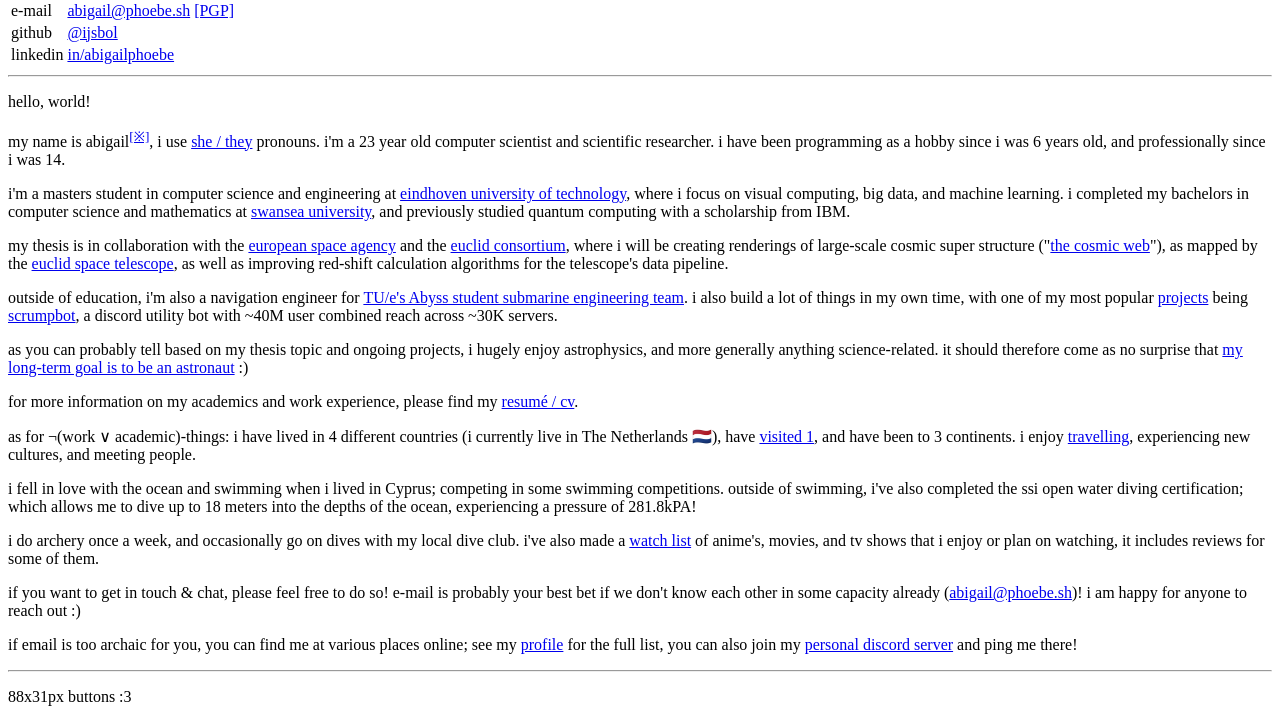
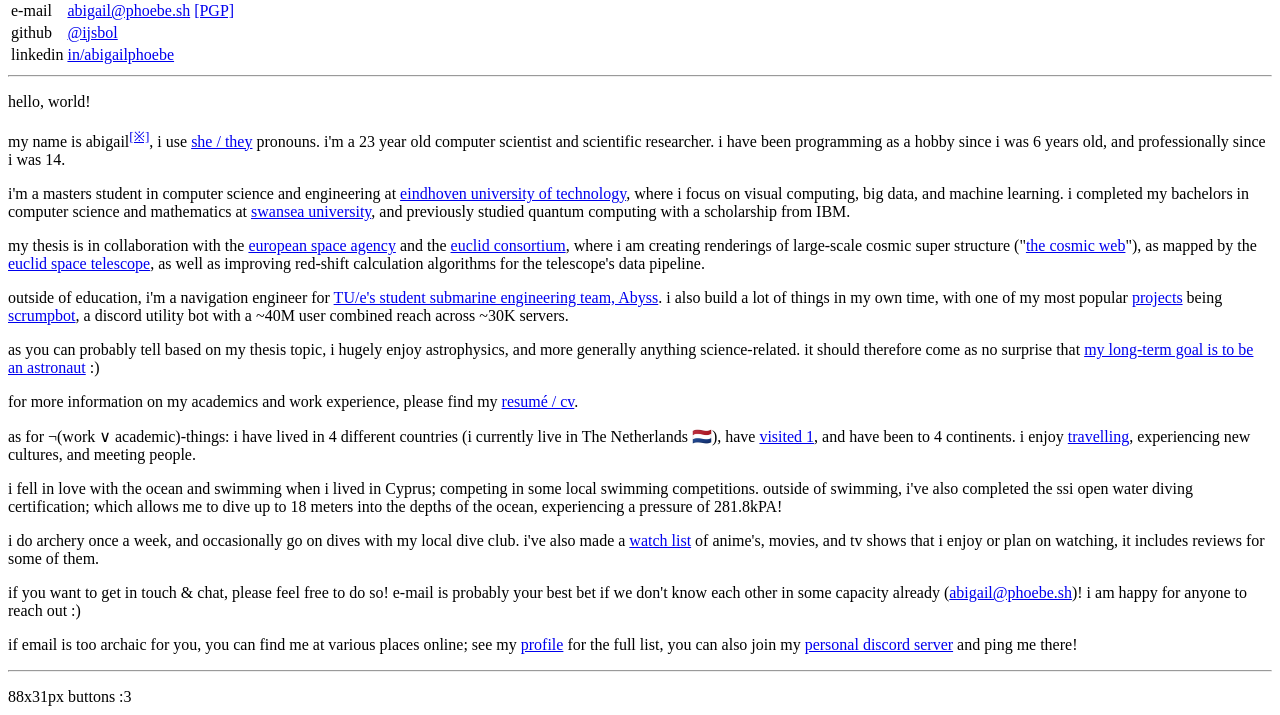
Before and after one commit to ijsbol/abigail.sh, a Python web app: template src/abi/templates/home_page.jinja2 in a window 1280 px wide. Shown: the part 363-1078 px from the top of the page. Run offline with Jinja, Linux system fonts and the light colour scheme; the template is opened without the code that fills it: most values are stand-ins (such as "Sample title", 1, 10 or a date in 2020).

Commit message:
feat: update wording

```diff
--- a/src/abi/templates/home_page.jinja2
+++ b/src/abi/templates/home_page.jinja2
@@ -58,7 +58,7 @@
             href="https://www.euclid-ec.org/"
             target="_blank"
         >euclid consortium</a>,
-        where i will be creating renderings of large-scale cosmic super structure
+        where i am creating renderings of large-scale cosmic super structure
         ("<a
             class="muted tooltip"
             href="https://science.nasa.gov/mission/hubble/science/science-highlights/mapping-the-cosmic-web/"
@@ -74,12 +74,12 @@
         as well as improving red-shift calculation algorithms for the telescope&apos;s data pipeline.
     </p>
     <p>
-        outside of education, i&apos;m also a navigation engineer for
+        outside of education, i&apos;m a navigation engineer for
         <a
             class="external tooltip"
             href="https://exploreabyss.org/"
             target="_blank"
-        >TU/e&apos;s Abyss student submarine engineering team</a>.
+        >TU/e&apos;s student submarine engineering team, Abyss</a>.
         i also build a lot of things in my own time, with one of my most popular
         <a
             class="external"
@@ -91,10 +91,10 @@
             href="https://scrumpbot.com/"
             target="_blank"
         >scrumpbot</a>,
-        a discord utility bot with ~40M user combined reach across ~30K servers.
+        a discord utility bot with a ~40M user combined reach across ~30K servers.
     </p>
     <p>
-        as you can probably tell based on my thesis topic and ongoing projects, i hugely enjoy
+        as you can probably tell based on my thesis topic, i hugely enjoy
         astrophysics, and more generally anything science-related. it should therefore come as
         no surprise that <a
             class="muted"
@@ -114,12 +114,12 @@
         <span class="highlight-block">¬(work ∨ academic)</span>-things:
         i have lived in 4 different countries (i currently live in The Netherlands
         <span aria-hidden="true">🇳🇱</span>), have <a class="external tooltip" href="/travel" >
-        visited {{ visited_count }}</a>, and have been to 3 continents. i enjoy <a class="external tooltip" href="/travel" >
+        visited {{ visited_count }}</a>, and have been to 4 continents. i enjoy <a class="external tooltip" href="/travel" >
         travelling</a>, experiencing new cultures, and meeting people.
     </p>
     <p>
         i fell in love with the ocean and swimming when i lived in Cyprus;
-        competing in some swimming competitions. outside of swimming,
+        competing in some local swimming competitions. outside of swimming,
         i&apos;ve also completed the ssi open water diving certification;  which allows me to dive
         up to 18 meters into the depths of the ocean, experiencing a pressure of 281.8kPA!
     </p>
```
